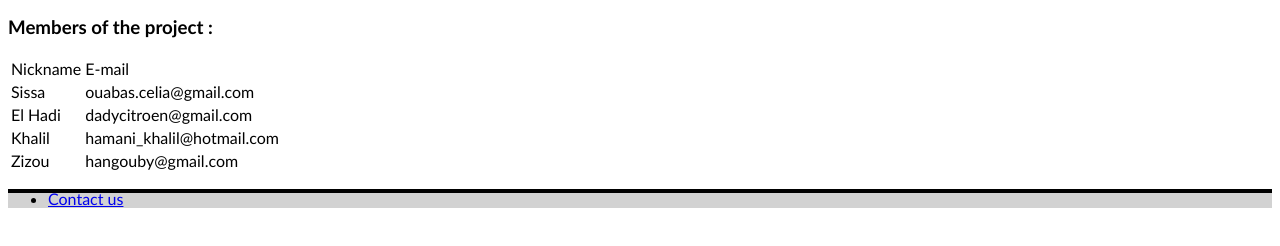
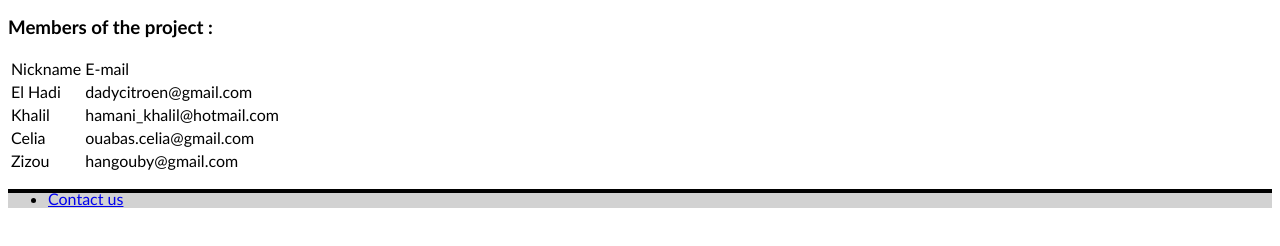
Before and after one commit to CeliaOu/Ubuntu-Challenge, a plain HTML site: page contact.html in a window 1280 px wide. Shown: the part 76-322 px from the top of the page. Drawn offline with Linux system fonts and the light colour scheme; files whose address does not match are found by name.

Commit message:
Updating My Name

```diff
--- a/contact.html
+++ b/contact.html
@@ -19,9 +19,9 @@
 		<h3 class="titles">Members of the project :</h3>
 		<table>
 			<tr><td>Nickname</td><td>E-mail</td></tr>
-			<tr><td>Sissa</td><td>ouabas.celia@gmail.com</td></tr>
 			<tr><td>El Hadi</td><td>dadycitroen@gmail.com</td></tr>
 			<tr><td>Khalil</td><td>hamani_khalil@hotmail.com</td></tr>
+			<tr><td>Celia</td><td>ouabas.celia@gmail.com</td></tr>
 			<tr><td>Zizou</td><td>hangouby@gmail.com</td></tr>
 		</table>
 		<footer>
```
